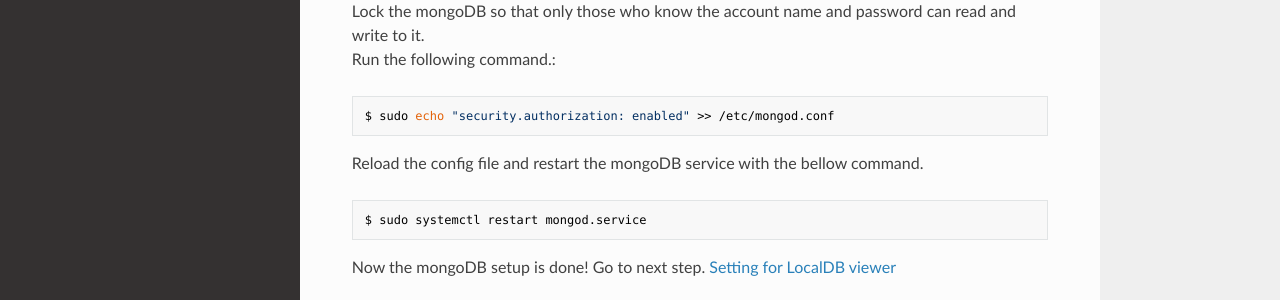
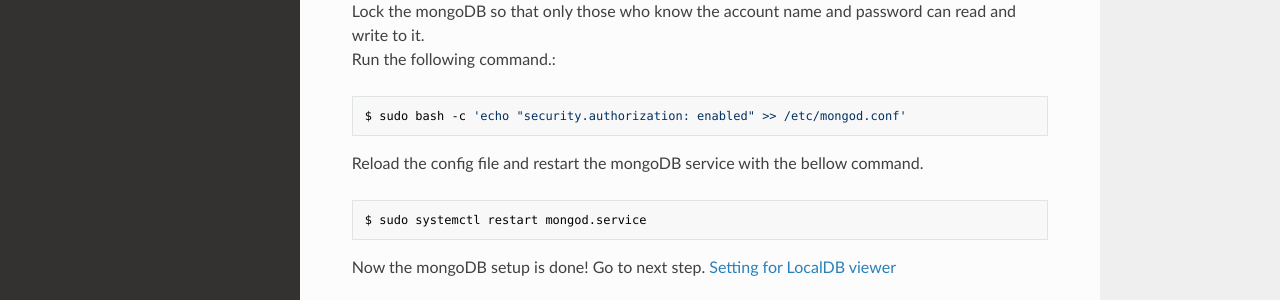
Before and after one commit to jlab-hep/qc-demonstration, an MkDocs documentation site: the page built from docs/database_demonstration_mongodb.md, in a window 1280 px wide and 980 px high. Shown: the part 606-906 px from the top of the window. Built offline with MkDocs 1.6.1, drawn with Linux system fonts in a browser that asks for light colours; nearby versions of some CDN libraries; old or Windows-style settings are respelled for this version of MkDocs.

Commit message:
modified some command error

````diff
--- a/docs/database_demonstration_mongodb.md
+++ b/docs/database_demonstration_mongodb.md
@@ -26,7 +26,7 @@
 Lock the mongoDB so that only those who know the account name and password can read and write to it.<br>
 Run the following command.:
 ```bash
-$ sudo echo "security.authorization: enabled" >> /etc/mongod.conf
+$ sudo bash -c 'echo "security.authorization: enabled" >> /etc/mongod.conf'
 ```
 Reload the config file and restart the mongoDB service with the bellow command.
 ```bash
````
Also changed, not shown: docs/database_demonstration_flow.md (+1 -1 lines).
